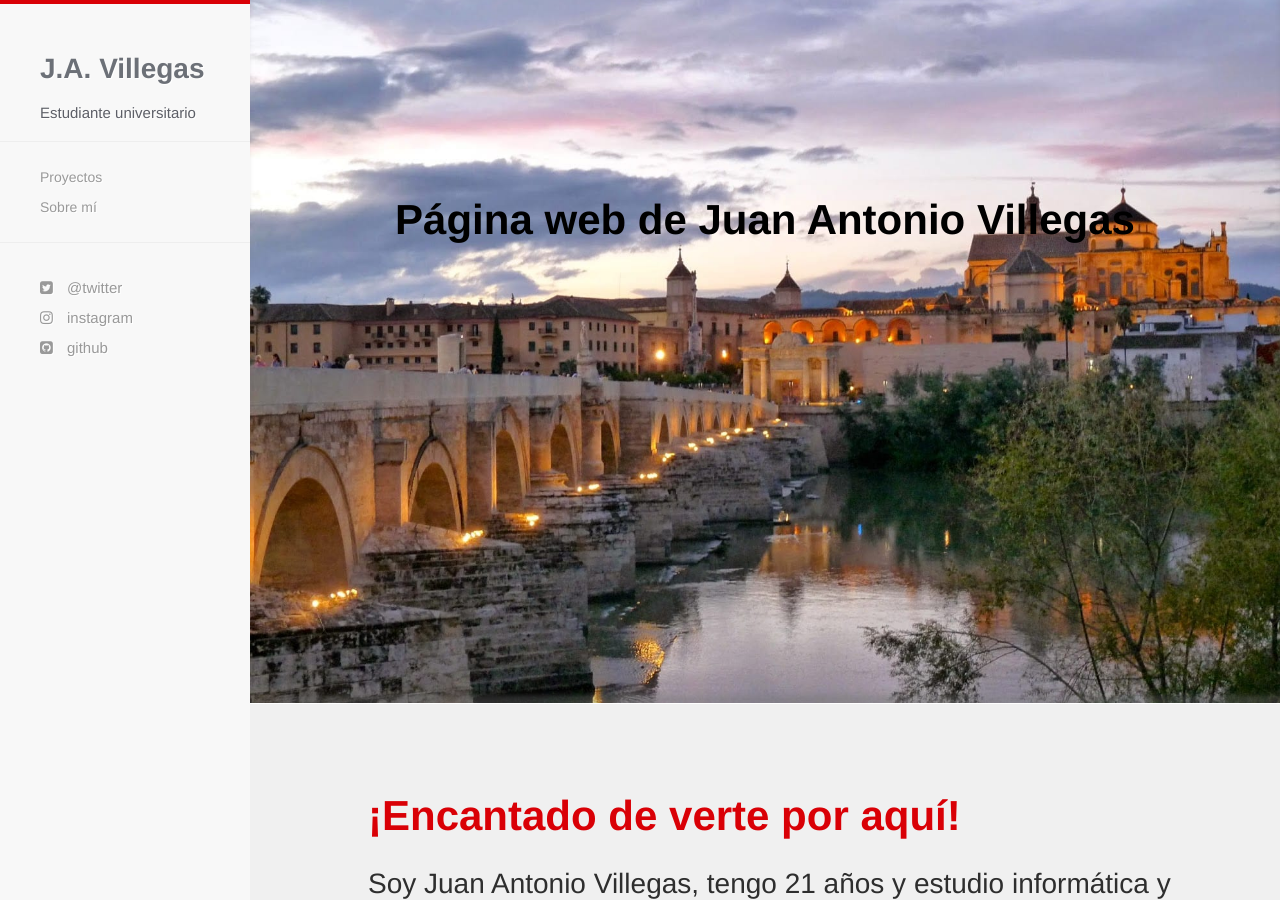
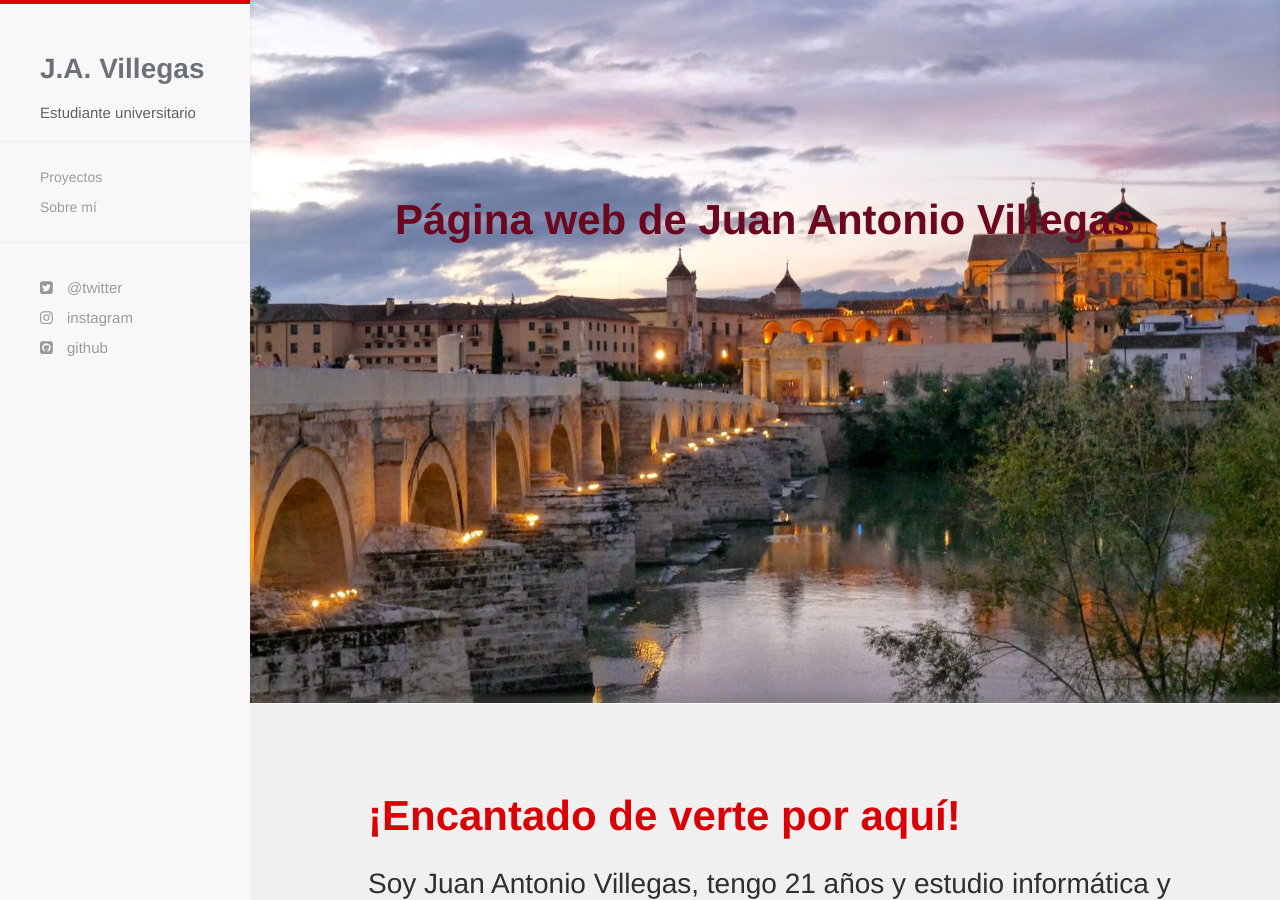
Before and after one commit to JAntonioVR/jantoniovr.github.io, a Jekyll site: the page built from index.html, in a window 1280 px wide and 900 px high. Built offline with Jekyll 4.4.1, drawn with Linux system fonts in a browser that asks for light colours; nearby versions of some CDN libraries.

Commit message:
Cambio otra vez color

```diff
--- a/_includes/showcase.html
+++ b/_includes/showcase.html
@@ -4,7 +4,7 @@
     </style>
     <div class="showcase-wrapper sticky">
       <div class="showcase-text">
-        <font color="black">
+        <font color="#6c70772">
           Página web de Juan Antonio Villegas
         </font>
       </div>
```
Also changed, not shown: 2 other files.
